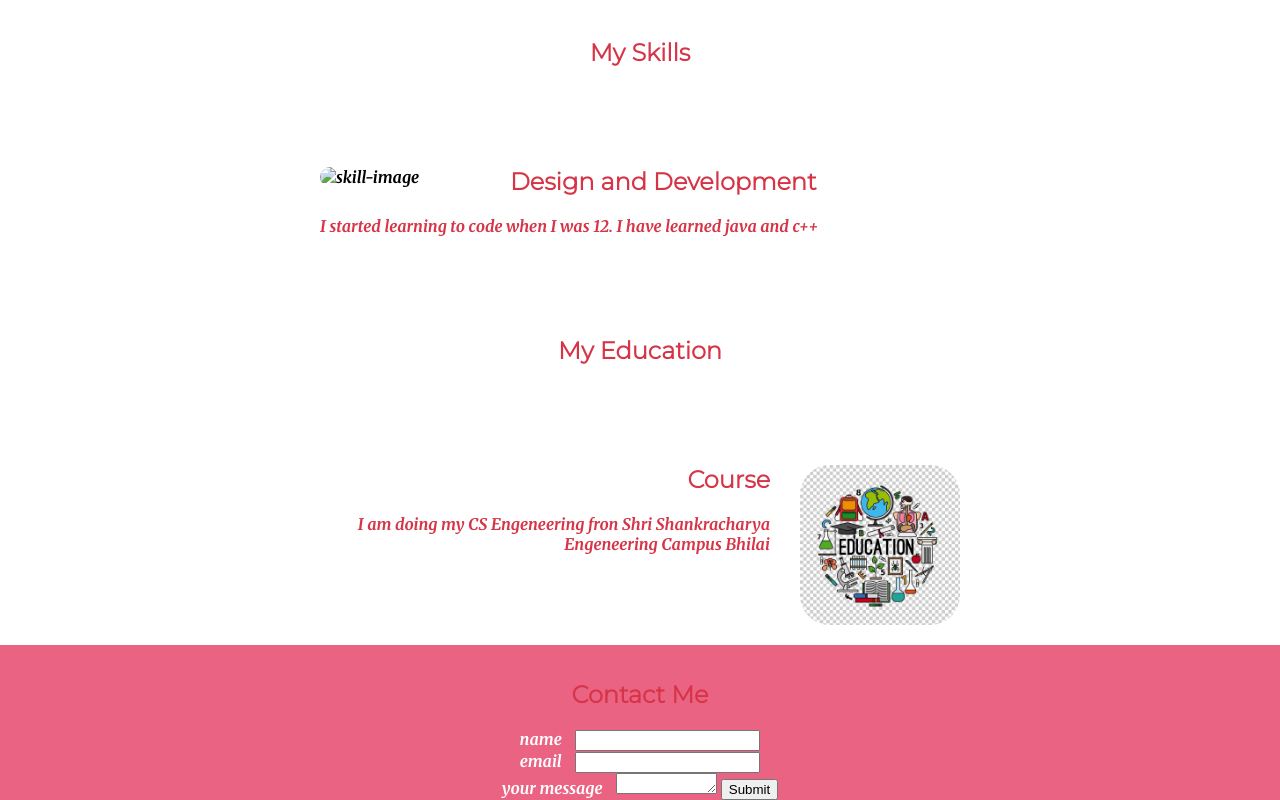
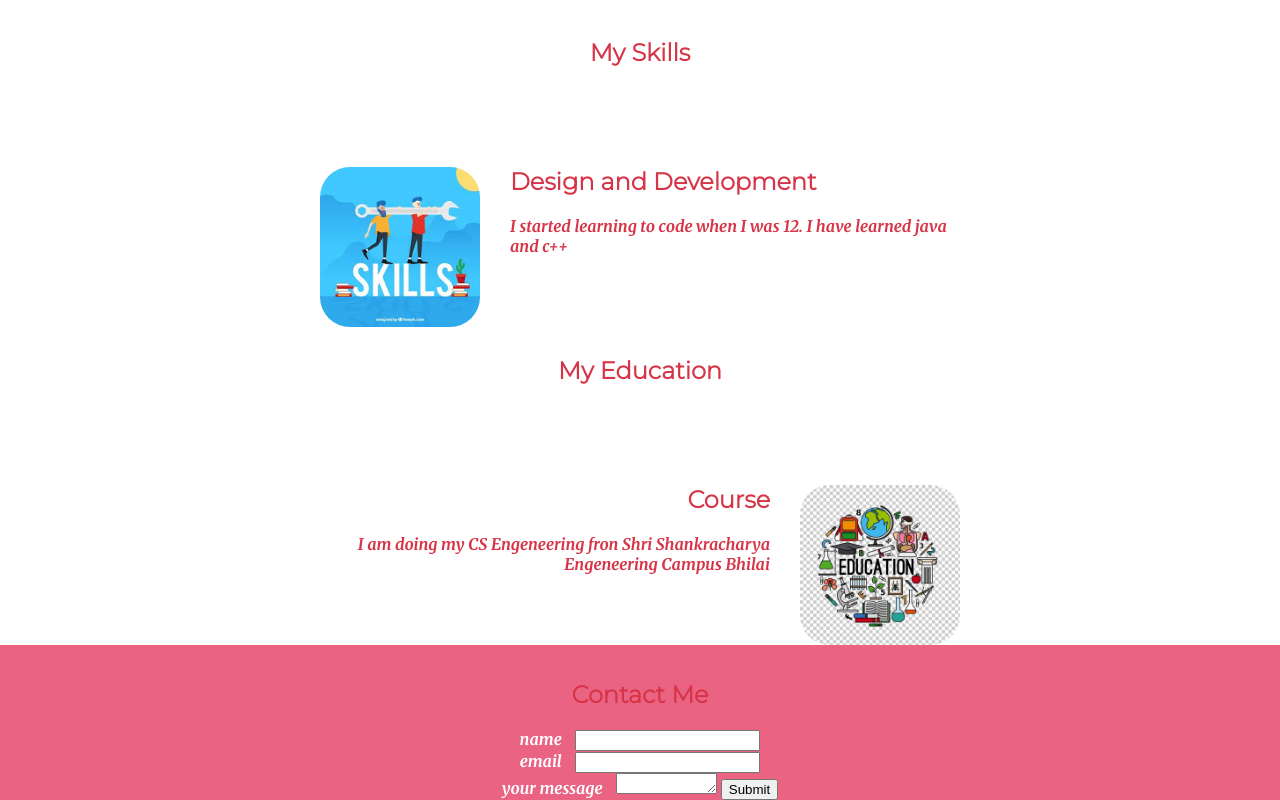
Before and after one commit to Akshat-pixel/aj, a plain HTML site: page index.html in a window 1280 px wide. Shown: the part 915-1715 px from the top of the page. Drawn offline with Linux system fonts and the light colour scheme.

Commit message:
Update index.html

```diff
--- a/index.html
+++ b/index.html
@@ -21,7 +21,7 @@
             <p class="intro">I'm a web designer / developer based in Raipur, India. I have a passion for web design and love to create for web and mobile devices.</p>
             <h2>My Skills</h2>
             <div class="skill-row">
-                <img class="skill-image" src="images/skill.jpg" alt="skill-image">
+                <img class="skill-image" src="images/skill.jpeg" alt="skill-image">
 
                 <h2>Design and Development</h2>
                 <p class="p">I started learning to code when I was 12. I have learned java and c++  </p>
```
